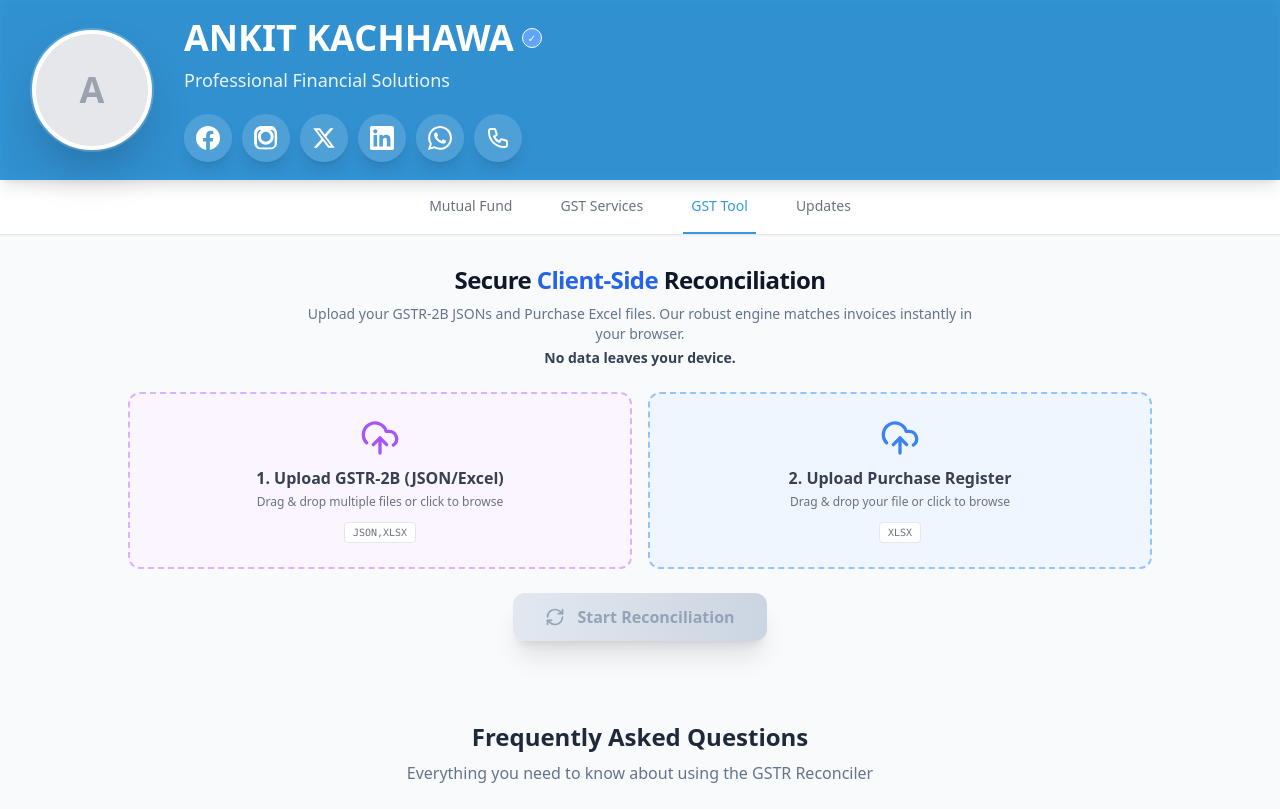
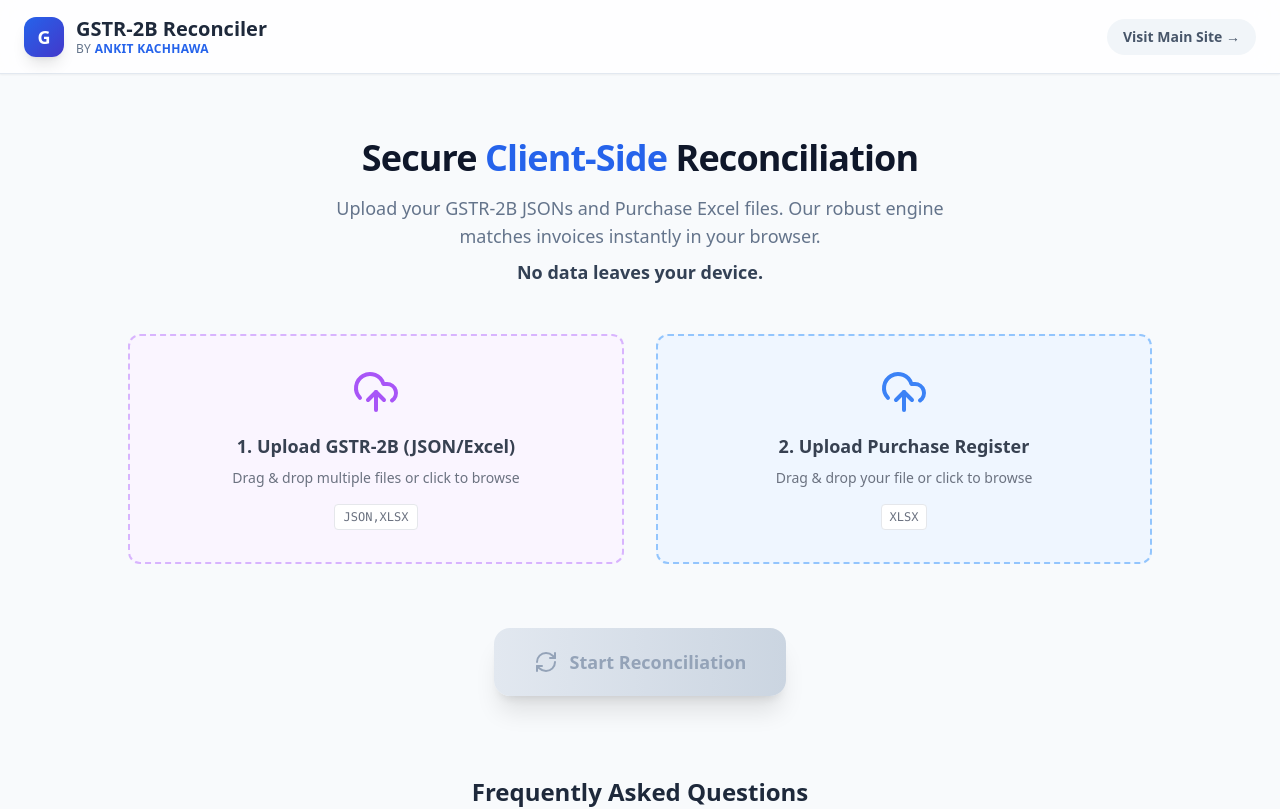
Before and after one commit to AnkitKachhawa1/gst, a Next.js app: page /tool/ in a window 1280 px wide. Shown: the top 809 px of the page. Built offline with nearby package versions, Linux system fonts and the light colour scheme.

Commit message:
Revert "fix: Restore styles, add global header, and compact UI"
This reverts commit 9688bde4047a6895459607d8df72f4fbe4fcb6b6.

```diff
--- a/src/app/layout.tsx
+++ b/src/app/layout.tsx
@@ -77,19 +77,14 @@ export default function RootLayout({
 
   return (
     <html lang="en">
-      <body className="bg-slate-50 font-sans text-slate-900 antialiased">
+      <body className="bg-slate-50">
         <script
           type="application/ld+json"
           dangerouslySetInnerHTML={{ __html: JSON.stringify(jsonLd) }}
         />
-        {/* Fixed Header */}
-        <Header />
-
-        {/* Main Content with top padding to account for fixed header */}
-        <main className="flex-grow flex flex-col pt-[240px] min-h-screen">
+        <div className="min-h-screen flex flex-col">
           {children}
-        </main>
-
+        </div>
         <Footer />
       </body>
     </html>
--- a/src/app/page.tsx
+++ b/src/app/page.tsx
@@ -143,7 +143,38 @@ export default function Home() {
   };
 
   return (
-    <div className="bg-slate-50 flex flex-col font-sans text-slate-900">
+    <div className="bg-slate-50 min-h-screen flex flex-col font-sans text-slate-900">
+
+      {/* --- HEADER --- */}
+      <motion.header
+        initial={{ y: -100 }}
+        animate={{ y: 0 }}
+        transition={{ type: 'spring', stiffness: 100, damping: 20 }}
+        className="bg-white/80 backdrop-blur-md border-b border-slate-200 sticky top-0 z-40 shadow-sm"
+      >
+        <div className="container mx-auto px-6 py-4 flex justify-between items-center">
+          <a href="https://ankitkachhawa.in" className="flex items-center gap-3 group">
+            <div className="w-10 h-10 bg-gradient-to-br from-blue-600 to-indigo-700 rounded-xl flex items-center justify-center text-white font-bold text-lg shadow-lg group-hover:scale-105 transition-transform">
+              G
+            </div>
+            <div className="flex flex-col">
+              <h1 className="text-xl font-bold text-slate-800 leading-tight group-hover:text-blue-700 transition-colors">
+                GSTR-2B Reconciler
+              </h1>
+              <span className="text-xs font-medium text-slate-500 tracking-wide uppercase">
+                by <span className="text-blue-600 font-bold">ANKIT KACHHAWA</span>
+              </span>
+            </div>
+          </a>
+
+          <a
+            href="https://ankitkachhawa.in"
+            className="hidden sm:flex items-center gap-2 text-sm font-semibold text-slate-600 hover:text-blue-600 transition-colors bg-slate-100 hover:bg-blue-50 px-4 py-2 rounded-full"
+          >
+            Visit Main Site &rarr;
+          </a>
+        </div>
+      </motion.header>
 
       {/* --- MOBILE WARNING --- */}
       <div className="lg:hidden flex-grow flex flex-col items-center justify-center p-8 text-center m-4">
@@ -220,7 +251,7 @@ export default function Home() {
           )}
         </AnimatePresence>
 
-        <div className="p-4 container mx-auto max-w-[1600px]">
+        <div className="p-8 container mx-auto max-w-[1600px]">
            <AnimatePresence mode="wait">
 
              {/* LOADING STATE */}
@@ -253,19 +284,19 @@ export default function Home() {
                     exit={{ opacity: 0, y: -20 }}
                     transition={{ duration: 0.4 }}
                  >
-                    <div className="max-w-5xl mx-auto mt-2">
-                        <div className="text-center mb-6">
-                          <h2 className="text-2xl font-extrabold text-slate-900 mb-2 tracking-tight">
+                    <div className="max-w-5xl mx-auto mt-8">
+                        <div className="text-center mb-12">
+                          <h2 className="text-4xl font-extrabold text-slate-900 mb-4 tracking-tight">
                             Secure <span className="text-blue-600">Client-Side</span> Reconciliation
                           </h2>
-                          <p className="text-sm text-slate-500 max-w-2xl mx-auto">
+                          <p className="text-lg text-slate-500 max-w-2xl mx-auto">
                             Upload your GSTR-2B JSONs and Purchase Excel files.
                             Our robust engine matches invoices instantly in your browser.
-                            <span className="font-semibold text-slate-700 block mt-1">No data leaves your device.</span>
+                            <span className="font-semibold text-slate-700 block mt-2">No data leaves your device.</span>
                           </p>
                         </div>
 
-                        <div className="grid md:grid-cols-2 gap-4 items-start">
+                        <div className="grid md:grid-cols-2 gap-8 items-start">
                             {/* GSTR-2B CARD */}
                             <div className="space-y-4">
                                 <motion.div whileHover={{ y: -5 }} transition={{ type: 'spring', stiffness: 300 }}>
@@ -372,20 +403,20 @@ export default function Home() {
                             </div>
                         </div>
 
-                        <div className="mt-6 flex justify-center">
+                        <div className="mt-16 flex justify-center">
                             <motion.button
                                 whileHover={{ scale: 1.05 }}
                                 whileTap={{ scale: 0.95 }}
                                 onClick={handleProcess}
                                 disabled={gstrFiles.length === 0 || booksFiles.length === 0 || isMappingIncomplete(gstrMapping) || isMappingIncomplete(booksMapping)}
-                                className="group flex items-center gap-3 bg-gradient-to-r from-slate-900 to-slate-800 hover:from-blue-600 hover:to-indigo-600 disabled:from-slate-200 disabled:to-slate-300 disabled:text-slate-400 disabled:cursor-not-allowed text-white px-8 py-3 rounded-xl text-base font-bold transition-all shadow-xl hover:shadow-2xl hover:shadow-blue-500/20"
+                                className="group flex items-center gap-3 bg-gradient-to-r from-slate-900 to-slate-800 hover:from-blue-600 hover:to-indigo-600 disabled:from-slate-200 disabled:to-slate-300 disabled:text-slate-400 disabled:cursor-not-allowed text-white px-10 py-5 rounded-2xl text-lg font-bold transition-all shadow-xl hover:shadow-2xl hover:shadow-blue-500/20"
                             >
-                                <RefreshCw className="w-5 h-5 group-hover:rotate-180 transition-transform duration-700 ease-in-out" />
+                                <RefreshCw className="w-6 h-6 group-hover:rotate-180 transition-transform duration-700 ease-in-out" />
                                 Start Reconciliation
                             </motion.button>
                         </div>
 
-                        <div className="mt-8">
+                        <div className="mt-12">
                           <FAQSection />
                         </div>
                     </div>
--- a/src/components/UploadZone.tsx
+++ b/src/components/UploadZone.tsx
@@ -20,7 +20,7 @@ export function UploadZone({ title, accept, onFilesSelected, multiple = false, c
   const iconColor = color === 'blue' ? 'text-blue-500' : 'text-purple-500';
 
   return (
-    <div className={`border-2 border-dashed ${borderColor} rounded-xl p-6 flex flex-col items-center justify-center text-center transition cursor-pointer relative`}>
+    <div className={`border-2 border-dashed ${borderColor} rounded-xl p-8 flex flex-col items-center justify-center text-center transition cursor-pointer relative`}>
       <input
         type="file"
         accept={accept}
@@ -28,13 +28,13 @@ export function UploadZone({ title, accept, onFilesSelected, multiple = false, c
         onChange={handleChange}
         className="absolute inset-0 w-full h-full opacity-0 cursor-pointer"
       />
-      <UploadCloud className={`w-10 h-10 mb-2 ${iconColor}`} />
-      <h3 className="font-semibold text-base text-gray-700">{title}</h3>
-      <p className="text-xs text-gray-500 mt-1">
+      <UploadCloud className={`w-12 h-12 mb-4 ${iconColor}`} />
+      <h3 className="font-semibold text-lg text-gray-700">{title}</h3>
+      <p className="text-sm text-gray-500 mt-2">
         {multiple ? "Drag & drop multiple files" : "Drag & drop your file"} or click to browse
       </p>
-      <div className="mt-3 flex gap-2">
-         <span className="text-[10px] px-2 py-0.5 bg-white rounded border border-gray-200 text-gray-500 font-mono">
+      <div className="mt-4 flex gap-2">
+         <span className="text-xs px-2 py-1 bg-white rounded border border-gray-200 text-gray-500 font-mono">
             {accept.replace(/\./g, '').toUpperCase()}
          </span>
       </div>
```
Also changed, not shown: image_78.png (deleted), src/image_77.png (deleted).
